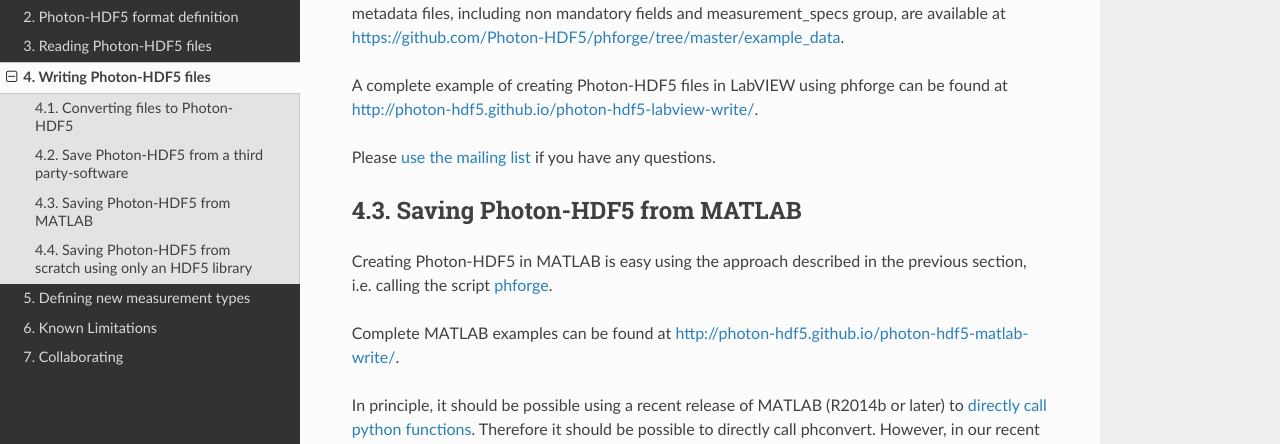
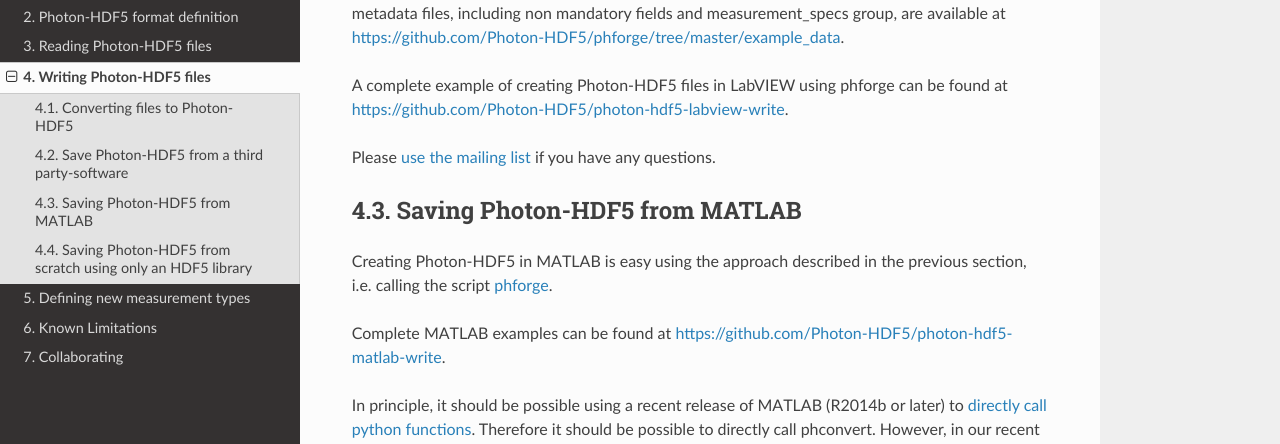
Before and after one commit to Photon-HDF5/photon-hdf5, a Sphinx documentation site: the page built from docs/writing.rst, in a window 1280 px wide and 900 px high, scrolled down 2117 px. Shown: the part 158-602 px from the top of the window. Built offline with Sphinx 7.4.7 and the Read the Docs theme 2.0.0, drawn with Linux system fonts in a browser that asks for light colours; some of the changed lines change nothing that is shown.

Commit message:
Fix links

```diff
--- a/docs/writing.rst
+++ b/docs/writing.rst
@@ -127,7 +127,7 @@ and measurement_specs group, are available at
 https://github.com/Photon-HDF5/phforge/tree/master/example_data.
 
 A complete example of creating Photon-HDF5 files in LabVIEW using phforge
-can be found at http://photon-hdf5.github.io/photon-hdf5-labview-write/.
+can be found at https://github.com/Photon-HDF5/photon-hdf5-labview-write.
 
 Please `use the mailing list <https://groups.google.com/forum/#!forum/photon-hdf5>`__
 if you have any questions.
@@ -138,7 +138,7 @@ Saving Photon-HDF5 from MATLAB
 Creating Photon-HDF5 in MATLAB is easy using the approach described in the
 previous section, i.e. calling the script `phforge <http://photon-hdf5.github.io/phforge/>`__.
 
-Complete MATLAB examples can be found at http://photon-hdf5.github.io/photon-hdf5-matlab-write/.
+Complete MATLAB examples can be found at https://github.com/Photon-HDF5/photon-hdf5-matlab-write.
 
 In principle, it should be possible using a recent release of MATLAB (R2014b or later) to
 `directly call python functions <http://www.mathworks.com/help/matlab/call-python-libraries.html>`__.
```
